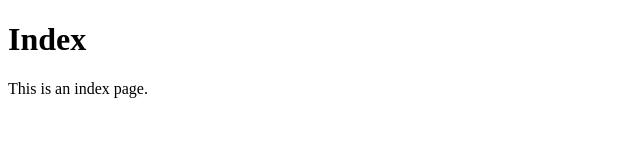
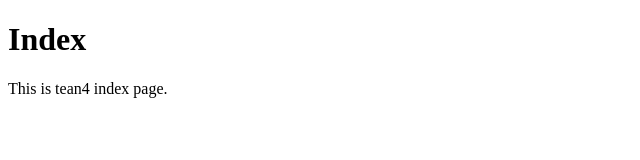
Before and after one commit to kumalord/MyWeb4Git, a plain HTML site: page index.html in a window 1280 px wide. Shown: the full height of the page, 0-640 px from the left. Drawn offline with Linux system fonts and the light colour scheme.

Commit message:
Update index.html

```diff
--- a/index.html
+++ b/index.html
@@ -6,7 +6,7 @@
 <body>
 
 <h1>Index</h1>
-<p>This is an index page.</p>
+<p>This is tean4 index page.</p>
 
 </body>
 </html>
```
